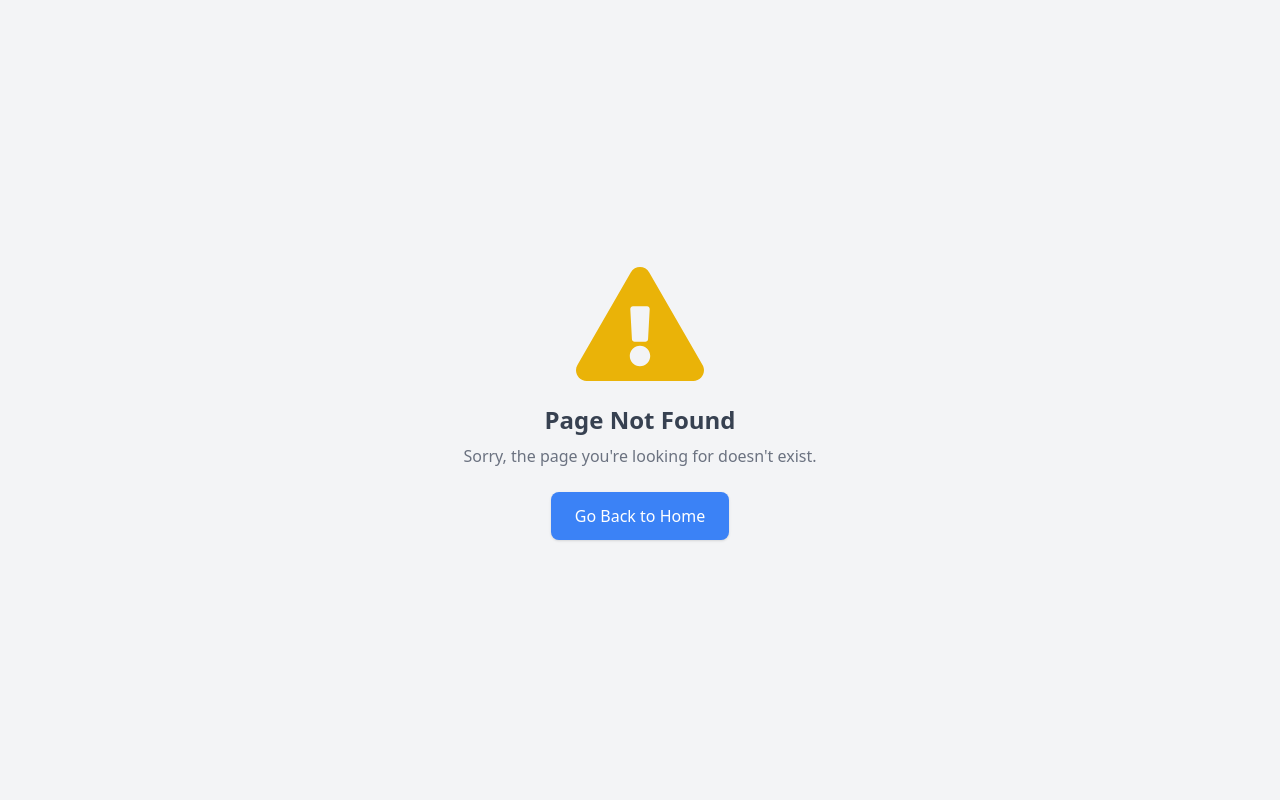
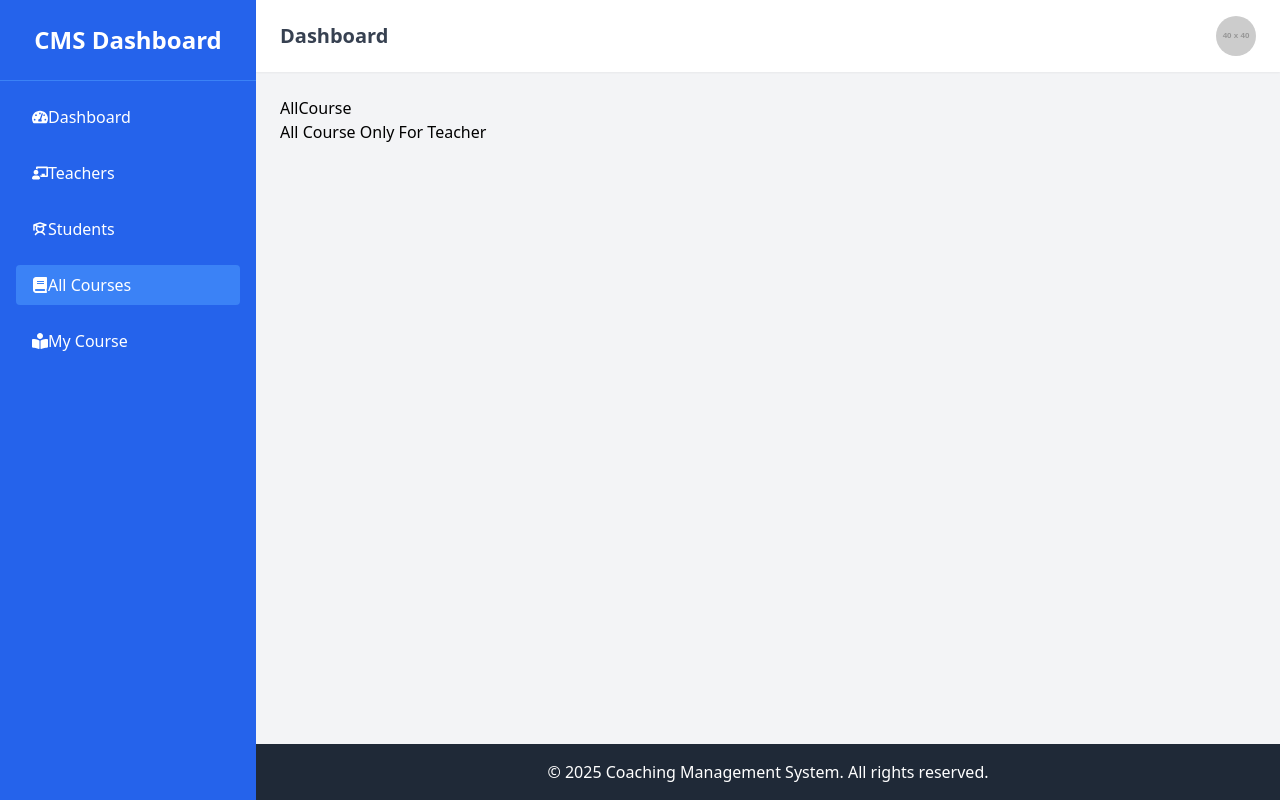
Before and after one commit to tauhidul0821/coaching-management-system, a Next.js app: page /dashboard/all-courses in a window 1280 px wide. Before the commit this address had no page. Built offline with nearby package versions, Linux system fonts and the light colour scheme; no server answers.

Commit message:
all course and my course page added

```diff
--- /dev/null
+++ b/src/app/dashboard/all-courses/page.tsx
@@ -0,0 +1,12 @@
+import React from 'react';
+
+const allCourses = () => {
+  return (
+    <div>
+      AllCourse
+      <h3>All Course Only For Teacher</h3>
+    </div>
+  );
+};
+
+export default allCourses;
--- /dev/null
+++ b/src/app/dashboard/exam/page.tsx
@@ -0,0 +1,12 @@
+import React from 'react';
+
+const exam = () => {
+  return (
+    <div>
+      exam
+      <h3>All Course Only For Student</h3>
+    </div>
+  );
+};
+
+export default exam;
--- /dev/null
+++ b/src/app/dashboard/my-courses/page.tsx
@@ -0,0 +1,12 @@
+import React from 'react';
+
+const myCourses = () => {
+  return (
+    <div>
+      MyCource
+      <h3>Student All Course Only For Student</h3>
+    </div>
+  );
+};
+
+export default myCourses;
--- /dev/null
+++ b/src/app/dashboard/quiz/page.tsx
@@ -0,0 +1,12 @@
+import React from 'react';
+
+const quiz = () => {
+  return (
+    <div>
+      quiz
+      <h3>Quiz page Only For Student</h3>
+    </div>
+  );
+};
+
+export default quiz;
--- a/src/components/Layout/Sidebar.tsx
+++ b/src/components/Layout/Sidebar.tsx
@@ -4,7 +4,7 @@ import React from 'react';
 import Link from 'next/link';
 import { usePathname } from 'next/navigation';
 import { PiStudentBold } from 'react-icons/pi';
-import { FaTachometerAlt } from 'react-icons/fa';
+import { FaTachometerAlt, FaBook, FaBookReader, FaChalkboardTeacher } from 'react-icons/fa';
 
 const Sidebar = () => {
   const pathname = usePathname();
@@ -31,7 +31,8 @@ const Sidebar = () => {
                 href="/dashboard/teachers"
                 className={`${pathname === '/dashboard/teachers' ? 'bg-blue-500' : ''} flex items-center px-4 py-2 text-white rounded hover:bg-blue-700`}
               >
-                <PiStudentBold /> <span>Teachers</span>
+                <FaChalkboardTeacher />
+                <span> Teachers</span>
               </Link>
             </li>
             <li>
@@ -39,7 +40,25 @@ const Sidebar = () => {
                 href="/dashboard/students"
                 className={`${pathname === '/dashboard/students' ? 'bg-blue-500' : ''} flex items-center px-4 py-2 text-white rounded hover:bg-blue-700`}
               >
-                <PiStudentBold /> <span>Students</span>
+                <PiStudentBold /> <span> Students</span>
+              </Link>
+            </li>
+
+            <li>
+              <Link
+                href="/dashboard/all-courses"
+                className={`${pathname === '/dashboard/all-courses' ? 'bg-blue-500' : ''} flex items-center px-4 py-2 text-white rounded hover:bg-blue-700`}
+              >
+                <FaBook /> <span> All Courses</span>
+              </Link>
+            </li>
+
+            <li>
+              <Link
+                href="/dashboard/my-courses"
+                className={`${pathname === '/dashboard/my-courses' ? 'bg-blue-500' : ''} flex items-center px-4 py-2 text-white rounded hover:bg-blue-700`}
+              >
+                <FaBookReader /> <span> My Course</span>
               </Link>
             </li>
           </ul>
```
